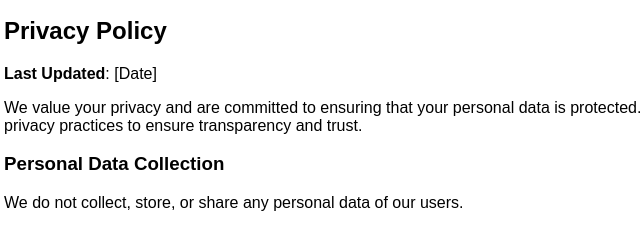
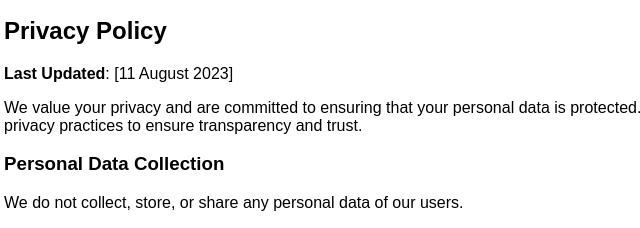
Before and after one commit to asuhag/app-support-page, a plain HTML site: page index.html in a window 1280 px wide. Shown: the part 179-407 px from the top of the page, 236-876 px from the left. Drawn offline with Linux system fonts and the light colour scheme.

Commit message:
Update privacy policy

```diff
--- a/index.html
+++ b/index.html
@@ -19,7 +19,7 @@
 <p>Welcome to the support page for our app. If you have questions or issues, please see the FAQ below or contact us.</p>
 
 <h2>Privacy Policy</h2>
-<p><strong>Last Updated</strong>: [Date]</p>
+<p><strong>Last Updated</strong>: [11 August 2023]</p>
 <p>We value your privacy and are committed to ensuring that your personal data is protected. Below, we detail our privacy practices to ensure transparency and trust.</p>
 
 <h3>Personal Data Collection</h3>
```
